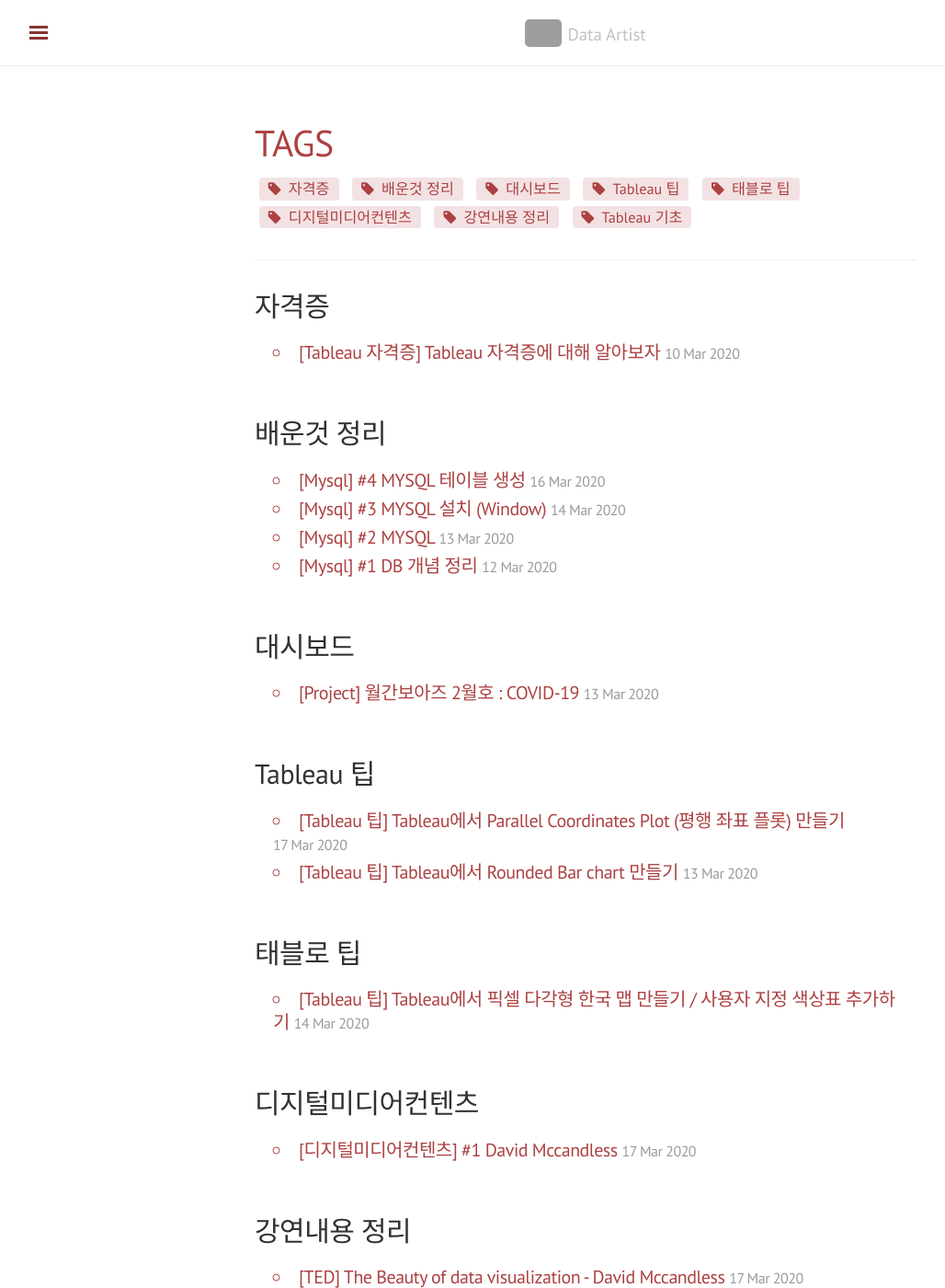
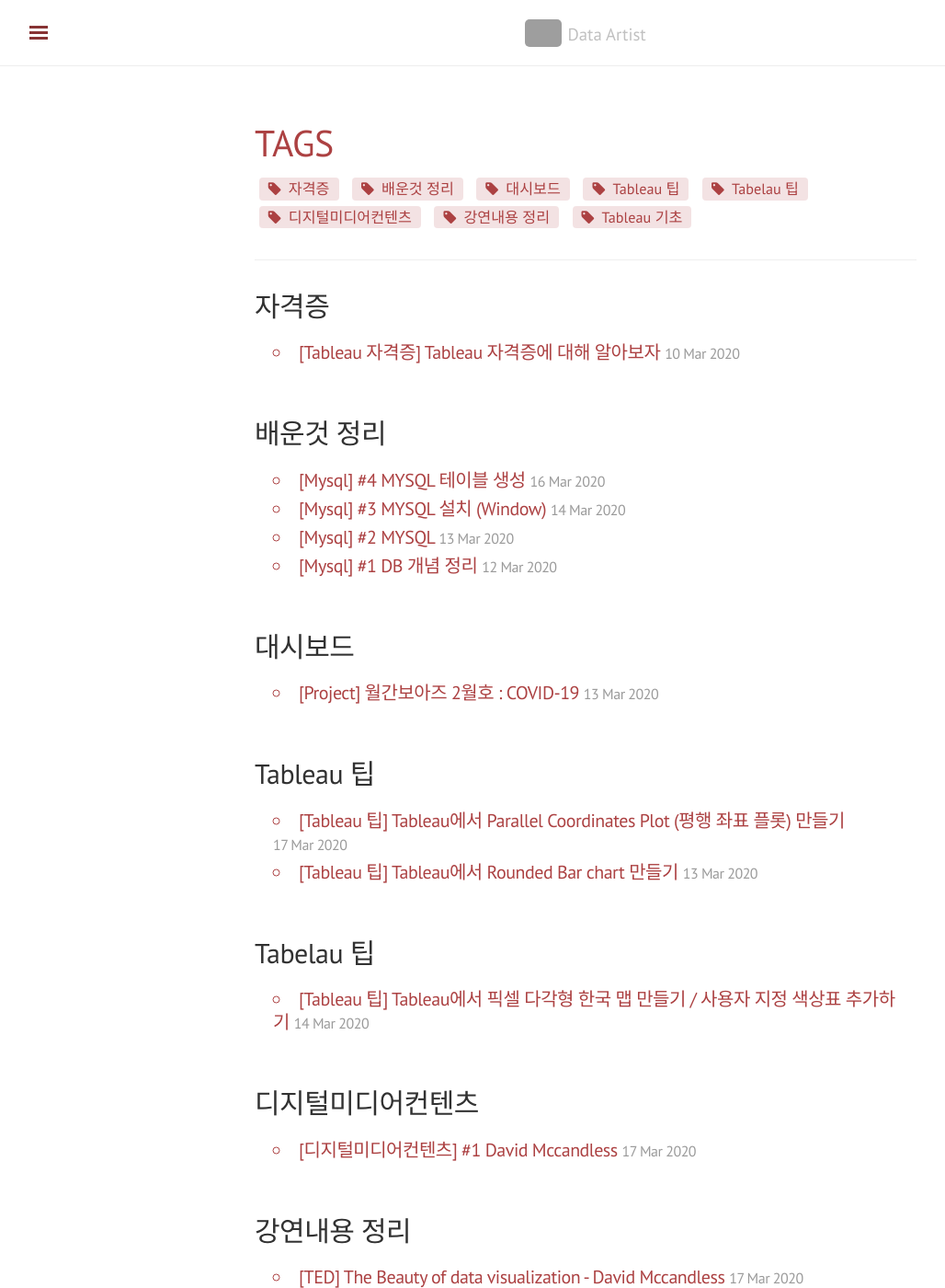
Before and after one commit to shanny924/shanny924.github.io, a Jekyll site: the page built from blog/tags.html, in a window 1280 px wide and 1400 px high. Shown: the whole window at 92% size, without its empty margins (3-1031 px from the left). Built offline with Jekyll 4.4.1, drawn with Linux system fonts in a browser that asks for light colours; nearby versions of some CDN libraries; comment, search, counter and statistics services are not loaded; grey boxes are pictures that could not be loaded.

Commit message:
Update 2020-03-14-tableau#2.md

```diff
--- a/_posts/2020-03-14-tableau#2.md
+++ b/_posts/2020-03-14-tableau#2.md
@@ -2,7 +2,7 @@
 layout: post
 title: '[Tableau 팁] Tableau에서 픽셀 다각형 한국 맵 만들기 / 사용자 지정 색상표 추가하기'
 category : [Tableau]
-tag: [태블로 팁]
+tag: [Tabelau 팁]
 ---
 
  오늘은 아래와 같이 시군구별로 픽셀 맵을 만들어 볼 겁니다~!
```
